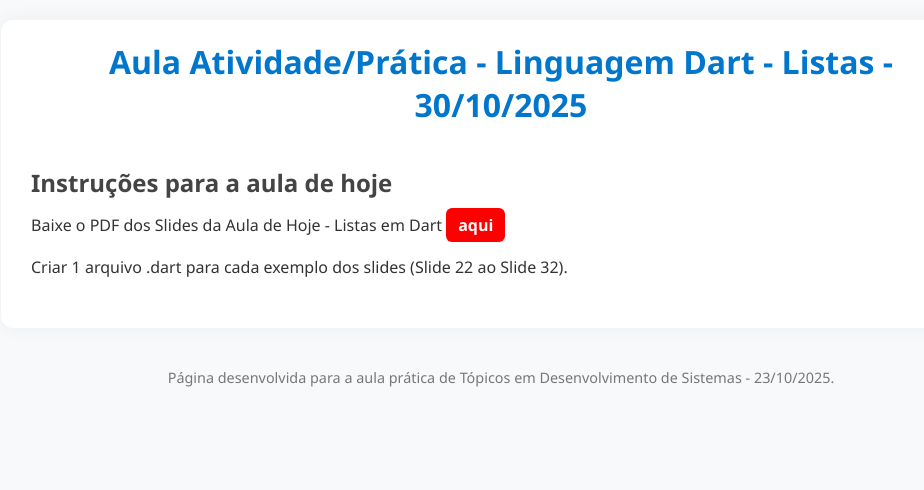
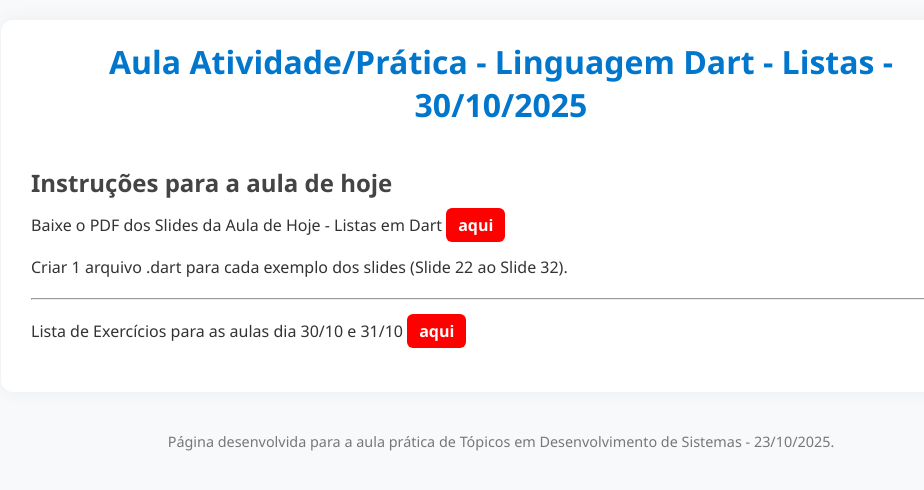
Before and after one commit to nsviana/aula-info3-30-10, a plain HTML site: page index.html in a window 1280 px wide. Shown: the whole page, without its empty margins (139-1063 px from the left). Drawn offline with Linux system fonts and the light colour scheme.

Commit message:
Lista de exercicios aula 30/10 e 31/10

```diff
--- a/index.html
+++ b/index.html
@@ -116,6 +116,15 @@
             Criar 1 arquivo .dart para cada exemplo dos slides (Slide 22 ao Slide 32).
           </p>
 
+		  <hr>
+
+		  <p>
+
+		  <p>
+            Lista de Exercícios para as aulas dia 30/10 e 31/10
+            <a target="_blank" href="LISTA-EXERCICIOS_AULA-30-10-2025.pdf" style="background-color: red; color: white;">aqui</a>
+          </p>
+
         </div>
       </div>
     </div>
```
Also changed, not shown: 1 other file.
